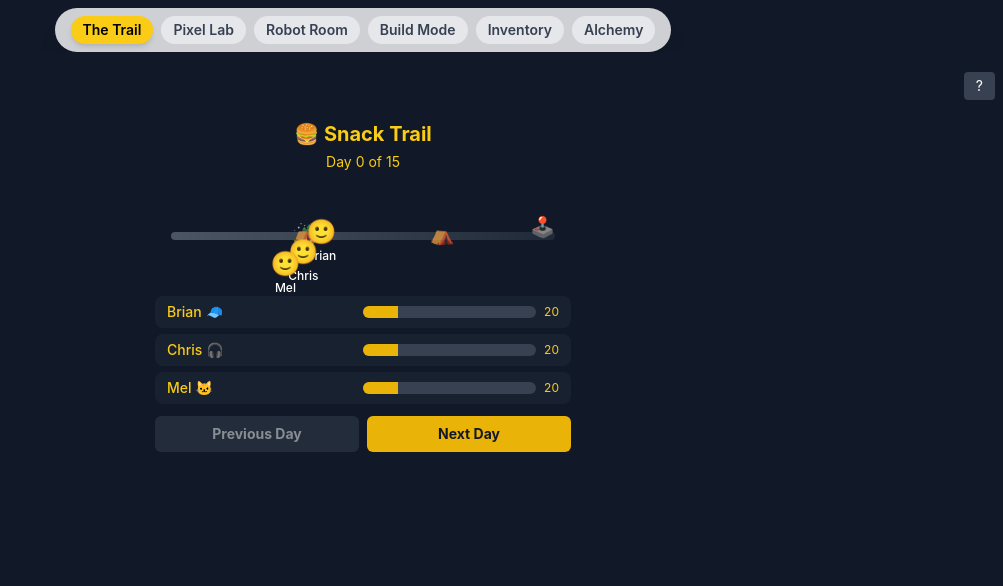
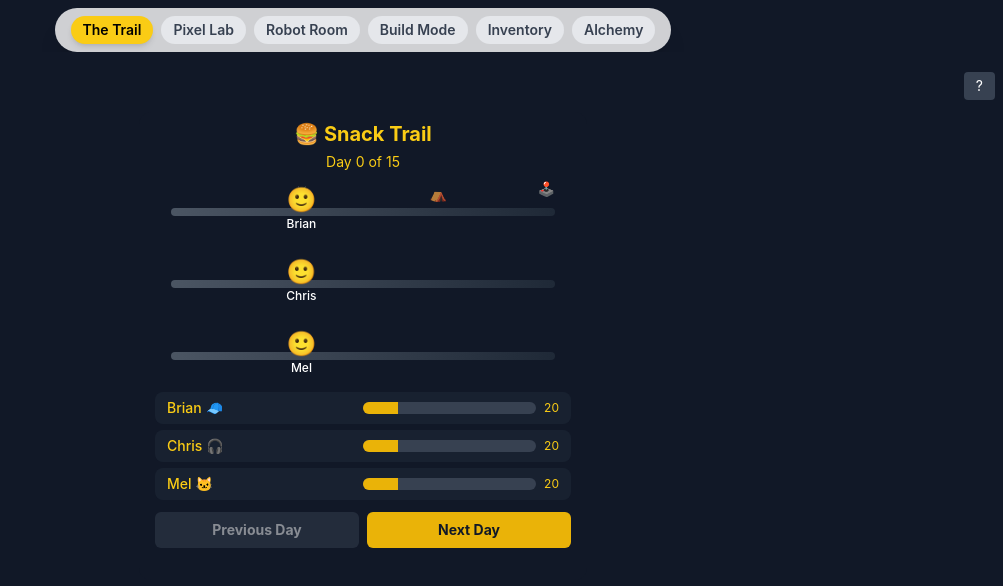
Before and after one commit to markmangroup/brian_m, a React (Create React App) app: page /snack-trail in a window 1280 px wide. Shown: the top 586 px of the page, without its empty margins (277-1280 px from the left). Built offline with nearby package versions, Linux system fonts and the light colour scheme.

Commit message:
Update TrailScenePlus.jsx

```diff
--- a/src/components/TrailScenePlus.jsx
+++ b/src/components/TrailScenePlus.jsx
@@ -5,26 +5,26 @@ export default function TrailScenePlus({ crew, day, arcadeMode }) {
   const zone = day < 5 ? 'zone-start' : day < 10 ? 'zone-mid' : day < 15 ? 'zone-outpost' : 'zone-arcade';
 
   return (
-    <div className={`relative h-24 w-full mb-4 mt-2 transition-colors duration-500 ${zone}`}>
-      {/* Background trail */}
-      <div className="absolute top-1/2 left-4 right-4 h-2 bg-gradient-to-r from-gray-600 to-gray-800 rounded-full" />
-
-      {/* Milestone icons */}
-      <div className="absolute top-[38%] left-[33%] text-xl animate-pulse">🏕️</div>
-      <div className="absolute top-[38%] left-[66%] text-xl animate-pulse">⛺</div>
-      <div className="absolute top-[38%] right-4 text-xl animate-bounce">🕹️</div>
-
-      {/* Avatars */}
+    <div className={`relative w-full mb-4 mt-2 space-y-6 transition-colors duration-500 ${zone}`}>
       {crew.map((member, idx) => {
         const percent = Math.min(member.snacks / maxSnacks, 1);
-        const leftPos = `calc(${percent * 100}% - ${idx * 18}px)`;
-        const offsetY = idx === 0 ? '-translate-y-4' : idx === 1 ? 'translate-y-1' : 'translate-y-4';
+        const leftPos = `calc(${percent * 100}% - 20px)`;
+        const lineOffset = idx * 48 + 16;
         const animateClass = member.snacks > 30 ? 'animate-bounce' : member.snacks < 10 ? 'animate-ping' : '';
 
         return (
+          <div key={member.name} className="relative h-12">
+            {/* Track line */}
+            <div className="absolute top-1/2 left-4 right-4 h-2 bg-gradient-to-r from-gray-600 to-gray-800 rounded-full" />
+
+            {/* Milestones */}
+            {idx === 0 && <div className="absolute top-0 left-[33%] text-sm animate-pulse">🏕️</div>}
+            {idx === 0 && <div className="absolute top-0 left-[66%] text-sm animate-pulse">⛺</div>}
+            {idx === 0 && <div className="absolute top-0 right-4 text-sm animate-bounce">🕹️</div>}
+
+            {/* Avatar */}
             <div
-            key={member.name}
-            className={`absolute top-1/2 ${offsetY} -translate-x-1/2 transition-all duration-500 ${animateClass}`}
+              className={`absolute top-1/2 -translate-y-1/2 -translate-x-1/2 transition-all duration-500 ${animateClass}`}
               style={{ left: leftPos }}
             >
               <div className="text-2xl select-none">
@@ -34,6 +34,7 @@ export default function TrailScenePlus({ crew, day, arcadeMode }) {
                 {member.name}
               </div>
             </div>
+          </div>
         );
       })}
     </div>
```
Lines whose indentation alone changed are shown as unchanged.
